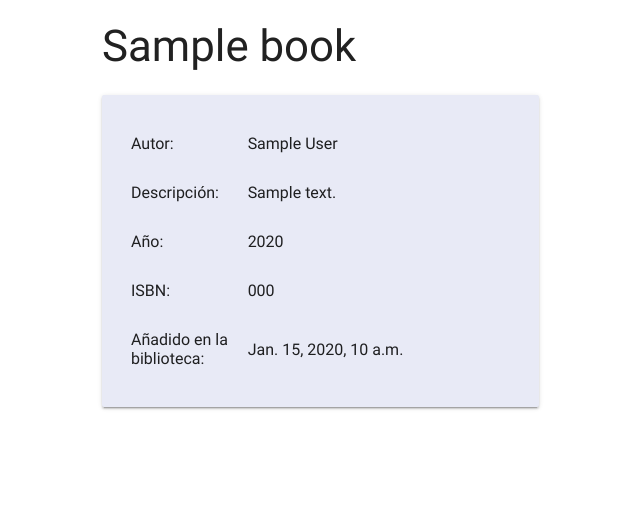
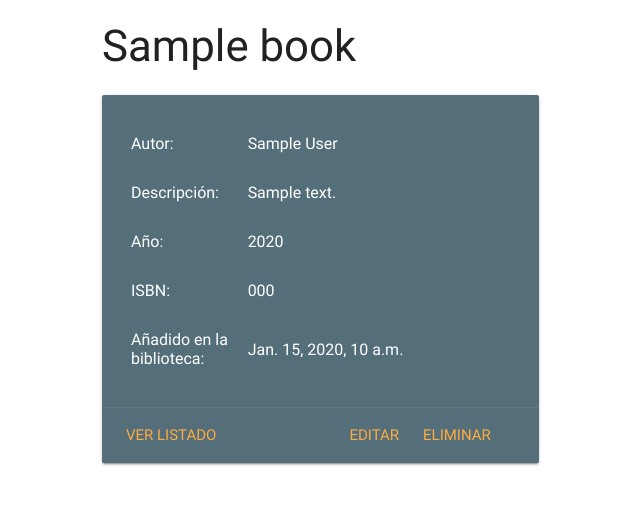
Before and after one commit to meialbiol/python-library, a Django app: page /book/1/ in a window 1280 px wide. Shown: the top 505 px of the page, without its empty margins (90-730 px from the left). Run offline with Django 3.2, Linux system fonts and the light colour scheme; tables that the repository leaves empty hold one stand-in row (values such as "Sample post"); some libraries are stand-ins or nearby versions.

Commit message:
Editar un libro

```diff
--- a/library/templates/library/show.html
+++ b/library/templates/library/show.html
@@ -6,12 +6,13 @@
 
 {% block content %}
 
+
     <div class="row">
         <div class="col s12 m6">
-        <div class="card-panel indigo lighten-5">
-            <table>
+          <div class="card blue-grey darken-1">
+            <div class="card-content white-text">
+               <table class="white-text">
                     <tbody>
-
                     <tr>
                         <td width="30%">Autor: </td>
                         <td width="70%">{{ book.author }}</td>
@@ -35,6 +36,12 @@
                     </tbody>
                 </table>
             </div>
+            <div class="card-action">
+                <a href="{% url 'library:book_list' %}">Ver listado</a>
+                <a class="right" href="#">Eliminar</a>
+                <a class="right" href="{% url 'library:edit_book' book.id %}">Editar</a>
+            </div>
+          </div>
         </div>
       </div>
 
--- a/library/urls.py
+++ b/library/urls.py
@@ -8,4 +8,5 @@ urlpatterns = [
     url(r'^books/$', views.book_list, name='book_list'),
     url(r'^new_book/$', views.new_book, name='new_book'),
     url(r'^book/(?P<book_id>\d+)/$', views.show, name='show_book'),
+    url(r'^book/edit/(?P<book_id>\d+)/$', views.edit, name='edit_book'),
 ]
--- a/library/views.py
+++ b/library/views.py
@@ -29,8 +29,23 @@ def new_book(request):
     context = {'form': form}
     return render(request, 'library/new_book.html', context)
 
+
 def show(request, book_id):
     book = Book.objects.get(id=book_id)
     context = {'book': book}
 
     return render(request,'library/show.html', context)
+
+
+def edit(request, book_id):
+    book = Book.objects.get(id=book_id)
+    if request.method != 'POST':
+        form = BookForm(instance=book)
+    else:
+        form = BookForm(instance=book, data=request.POST)
+        if form.is_valid():
+            form.save()
+            return HttpResponseRedirect(reverse('library:show_book', args=[book.id]))
+
+    context = {'book': book, 'form': form}
+    return render(request, 'library/edit.html', context)
```
Also changed, not shown: library/templates/library/book_list.html (+7 -3 lines), library/templates/library/edit.html (added, +14 -0 lines). Lines whose indentation alone changed are shown as unchanged.
